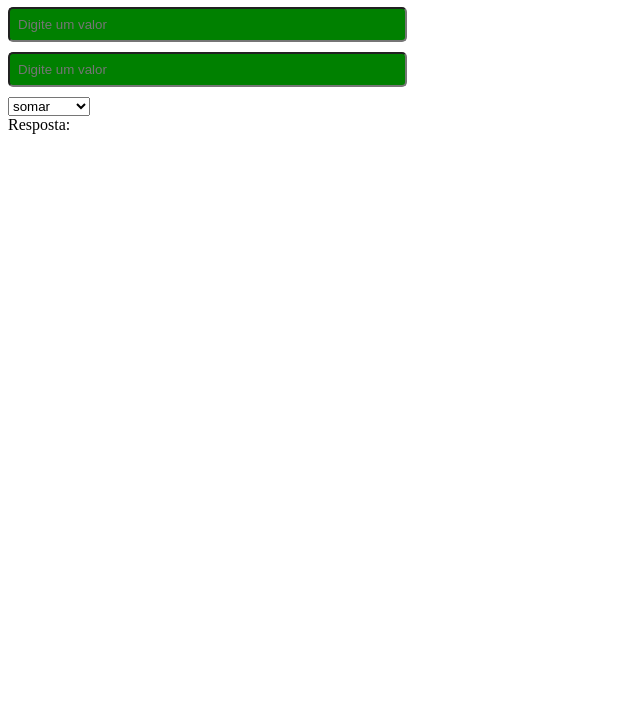
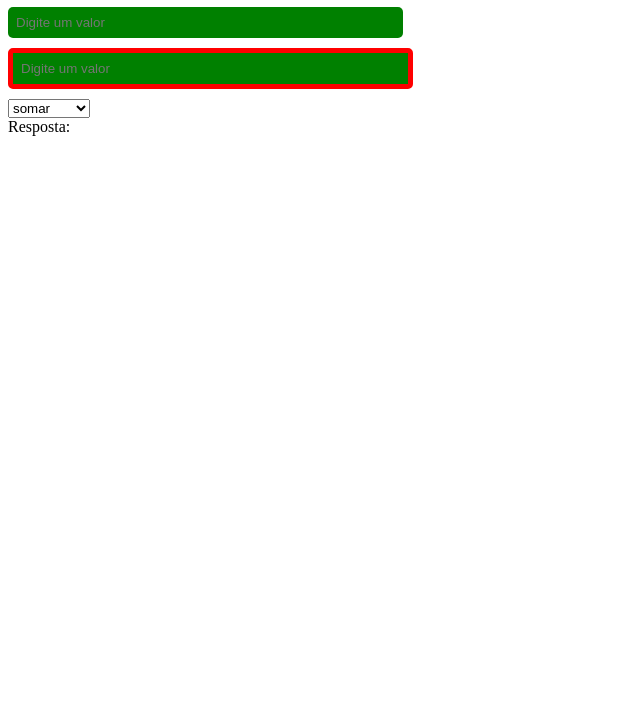
Before and after one commit to Dragaomac/Aula1_site, a plain HTML site: page index.html in a window 1280 px wide. Shown: the part 73-800 px from the top of the page, without its empty margins (0-640 px from the left). Drawn offline with Linux system fonts and the light colour scheme.

Commit message:
Atualizar o estilo_ex3_a6.css

```diff
--- a/estilo_ex3_a6.css
+++ b/estilo_ex3_a6.css
@@ -9,9 +9,14 @@ input[type='text']{
     padding: 8px;
     margin-bottom: 10px;
     border-radius: 5px;
-    border: 5px solid #red;
+    border: 5px solid red;
     background-color: green;
 }
+
+#campo1 {
+     border: blue;
+
+        }
 
 .botao {
     display: block;
```
